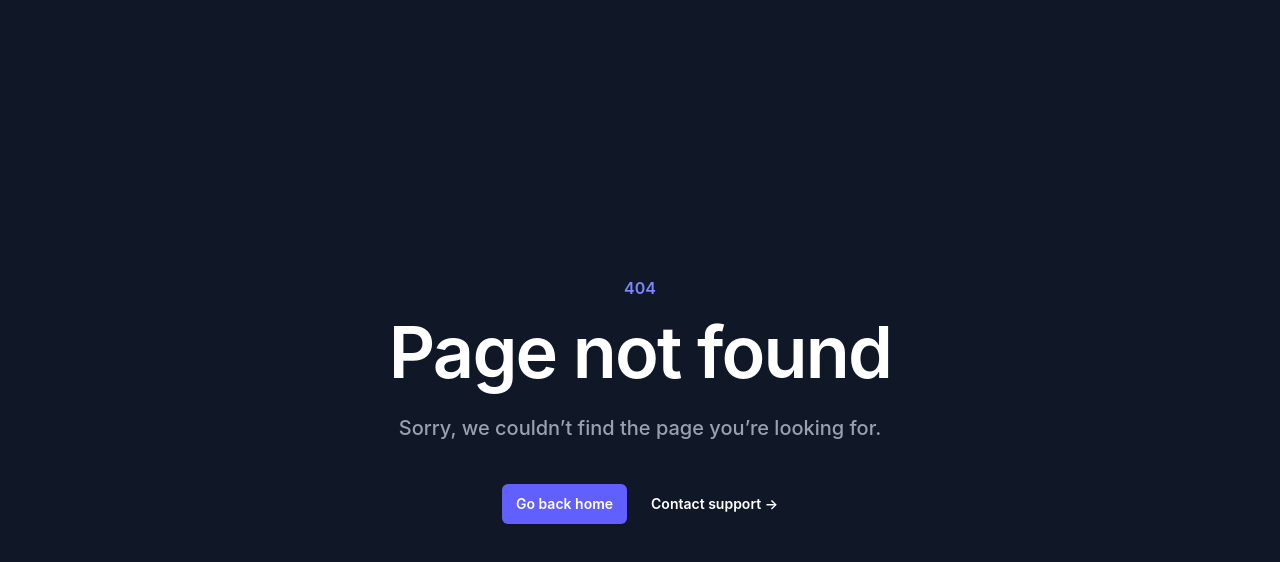
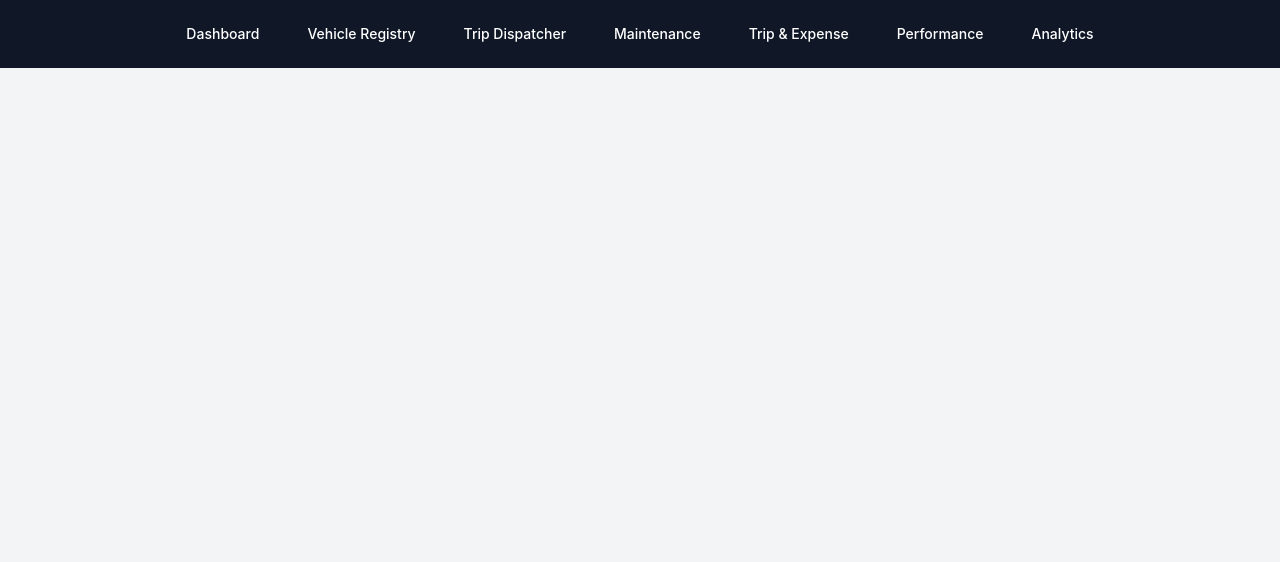
Before and after one commit to khushal910/Transport-Management-System, a React (Vite) app in the folder client/: page /main in a window 1280 px wide. Before the commit this address had no page. Shown: the top 562 px of the page. Built offline with nearby package versions, Linux system fonts and the light colour scheme.

Commit message:
feat(client/layout): add navbar with navigation

```diff
--- /dev/null
+++ b/client/src/layout/MainLayout.jsx
@@ -0,0 +1,58 @@
+import React from 'react'
+import { Link, Outlet } from 'react-router-dom'
+
+const MainLayout = () => {
+  return (
+    <div className="min-h-screen flex flex-col ">
+      <nav className="bg-gray-900 text-white px-6 py-4 flex justify-center items-center gap-6 shadow-md">
+        <Link
+          to="/main/dashboard"
+          className="hover:bg-gray-700 px-3 py-2 rounded-md text-sm font-medium transition-colors"
+        >
+          Dashboard
+        </Link>
+        <Link
+          to="/main/vehicle-registry"
+          className="hover:bg-gray-700 px-3 py-2 rounded-md text-sm font-medium transition-colors"
+        >
+          Vehicle Registry
+        </Link>
+        <Link
+          to="/main/Trip-Dispatcher"
+          className="hover:bg-gray-700 px-3 py-2 rounded-md text-sm font-medium transition-colors"
+        >
+          Trip Dispatcher
+        </Link>
+        <Link
+          to="/main/maintenance"
+          className="hover:bg-gray-700 px-3 py-2 rounded-md text-sm font-medium transition-colors"
+        >
+          Maintenance
+        </Link>
+        <Link
+          to="/main/Trip-Expense"
+          className="hover:bg-gray-700 px-3 py-2 rounded-md text-sm font-medium transition-colors"
+        >
+          Trip & Expense
+        </Link>
+        <Link
+          to="/main/Performance"
+          className="hover:bg-gray-700 px-3 py-2 rounded-md text-sm font-medium transition-colors"
+        >
+          Performance
+        </Link>
+        <Link
+          to="/main/Analytics"
+          className="hover:bg-gray-700 px-3 py-2 rounded-md text-sm font-medium transition-colors"
+        >
+          Analytics
+        </Link>
+      </nav>
+      <main className="flex-1 bg-gray-100 p-6">
+        <Outlet />
+      </main>
+    </div>
+  );
+}
+
+export default MainLayout
--- a/client/src/pages/auth/Login.jsx
+++ b/client/src/pages/auth/Login.jsx
@@ -1,5 +1,5 @@
 import { useState } from 'react';
-import { Link, useLocation } from 'react-router-dom';
+import { Link, useLocation, useNavigate } from 'react-router-dom';
 import authBaseURL from '../../api/authBaseURL';
 import { FaEye, FaEyeSlash } from 'react-icons/fa';
 import { toast } from 'react-toastify';
@@ -14,6 +14,8 @@ export default function Login() {
 
   const [showPassword, setShowPassword] = useState(false);
 
+  const navigate = useNavigate();
+
   const handleLogin = async (e) => {
     e.preventDefault();
     const data = {
@@ -25,6 +27,7 @@ export default function Login() {
       const response = await authBaseURL.post('/login', data);
       if (response.status == 200) {
         toast.success(response.data.message);
+        navigate('/main/dashboard');
       }
     } catch (error) {
       console.error(error);
--- /dev/null
+++ b/client/src/pages/dashboard/Dashboard.jsx
@@ -0,0 +1,11 @@
+import React from 'react'
+
+const Dashboard = () => {
+  return (
+    <div>
+      <h1>Dashboard</h1>
+    </div>
+  )
+}
+
+export default Dashboard
```
Also changed, not shown: client/src/routes/routes.jsx (+41 -0 lines).
